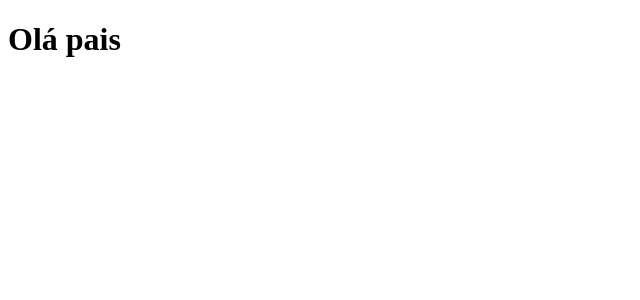
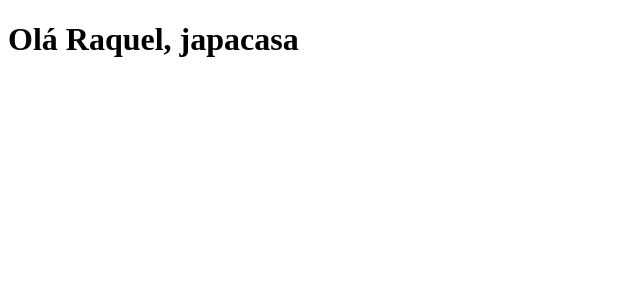
Before and after one commit to Vinicius-MManganotti/clone-tabnews, a Next.js app: page / in a window 1280 px wide. Shown: the top 300 px of the page, without its empty margins (0-640 px from the left). Built offline with nearby package versions, Linux system fonts and the light colour scheme.

Commit message:
modificar mensagem site

```diff
--- a/pages/index.js
+++ b/pages/index.js
@@ -1,5 +1,5 @@
 function Home() {
-    return <h1>Olá pais</h1>
+    return <h1>Olá Raquel, japacasa</h1>
 }
 
 // O comando export renderiza o compoente par fora do arquivo, na página. O default define ele como padrão para todas as páginas
```
